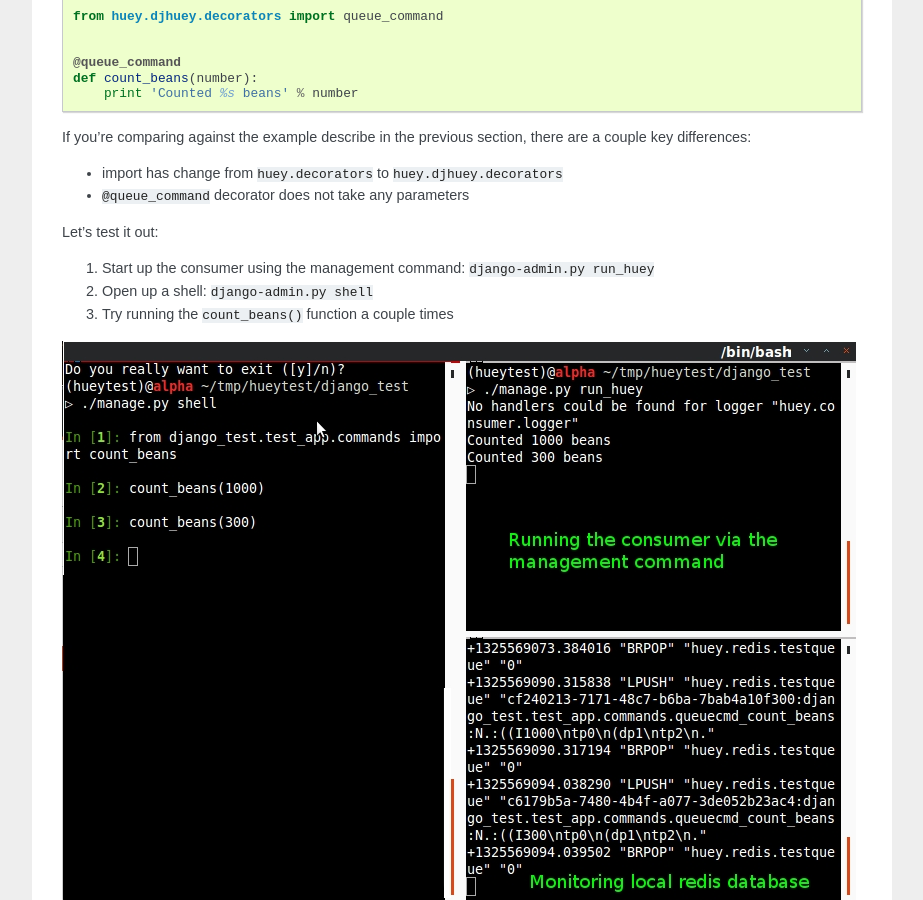
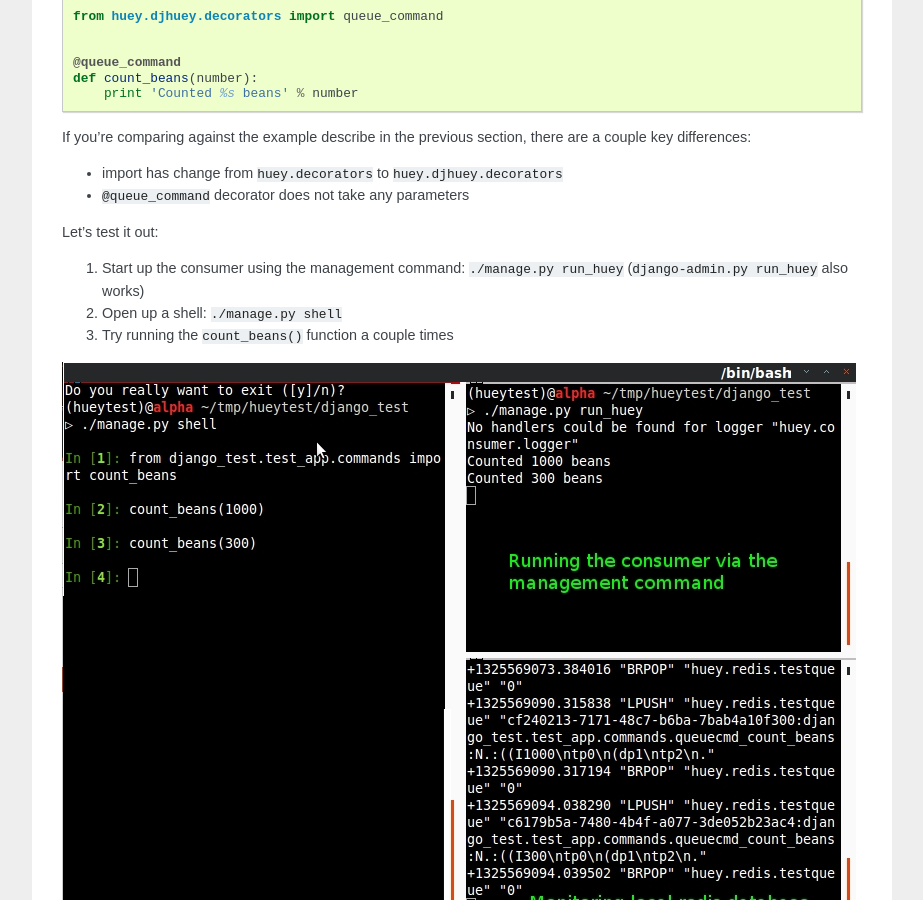
Before and after one commit to coleifer/huey, a Sphinx documentation site: the page built from docs/getting-started.rst, in a window 1280 px wide and 900 px high, scrolled down 9248 px. Shown: the whole window, without its empty margins (198-1121 px from the left). Built offline with Sphinx 7.4.7, drawn with Linux system fonts in a browser that asks for light colours.

Commit message:
Suggesting the use of manage.py in the getting started doc, thanks @jsullivanlive

```diff
--- a/docs/getting-started.rst
+++ b/docs/getting-started.rst
@@ -388,8 +388,8 @@
 
 Let's test it out:
 
-1. Start up the consumer using the management command: ``django-admin.py run_huey``
-2. Open up a shell: ``django-admin.py shell``
+1. Start up the consumer using the management command: ``./manage.py run_huey`` (``django-admin.py run_huey`` also works)
+2. Open up a shell: ``./manage.py shell``
 3. Try running the ``count_beans()`` function a couple times
 
 .. image:: example_django.jpg
```
